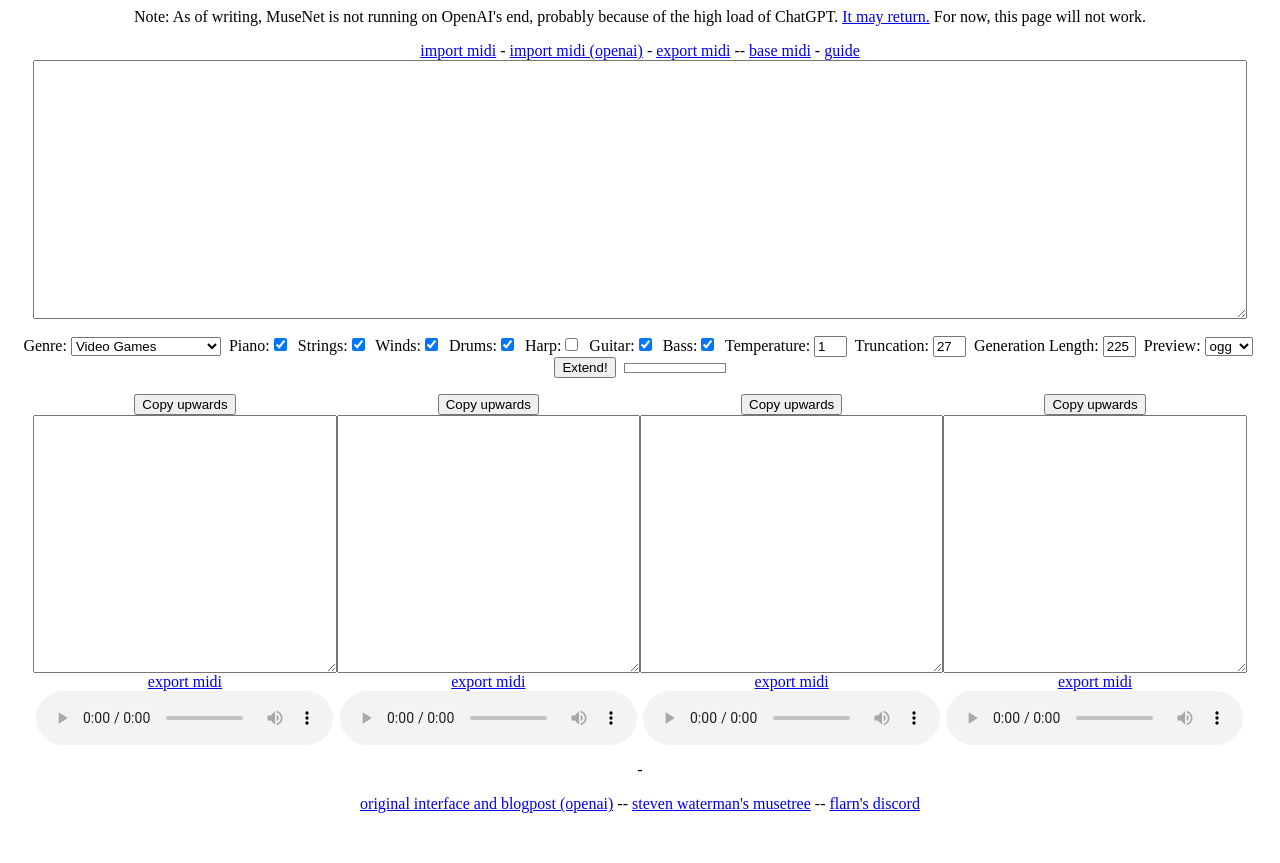
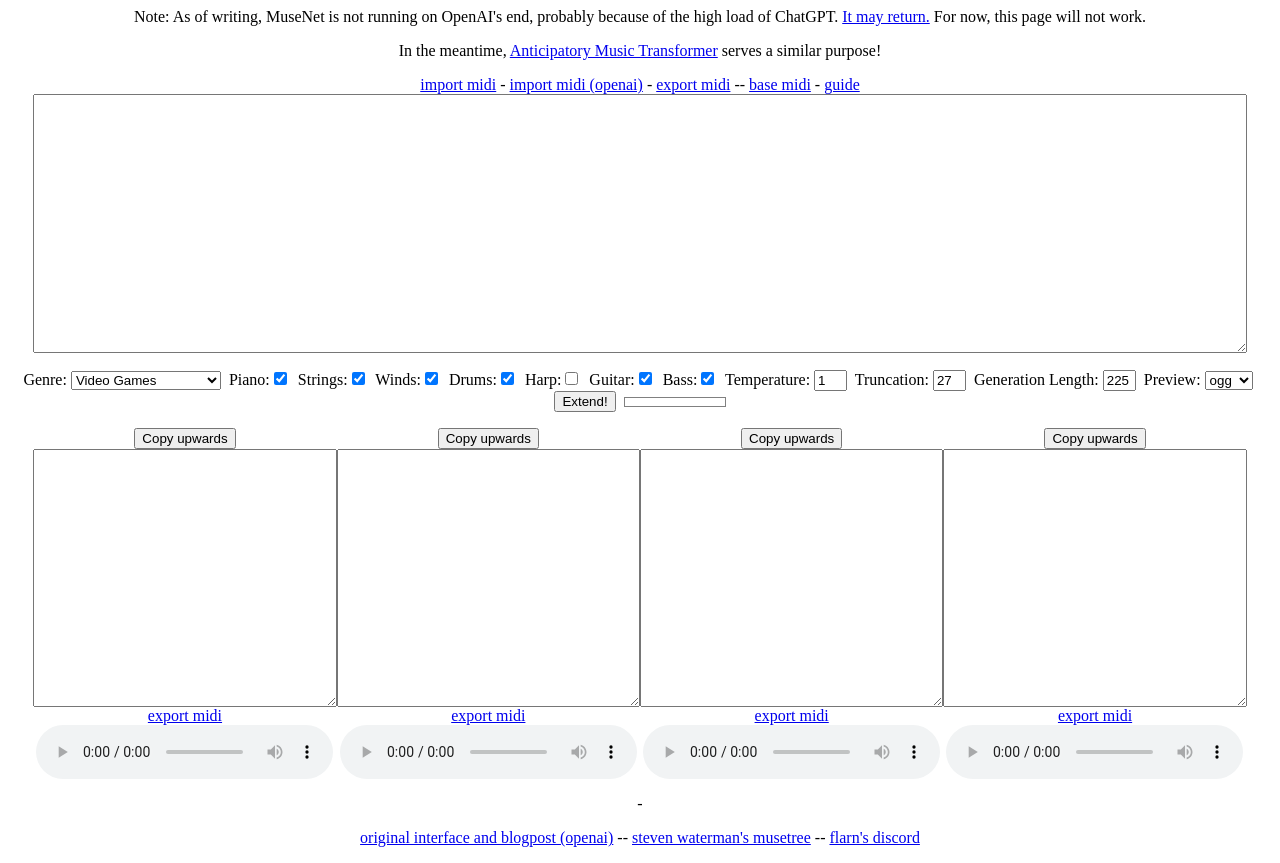
Before and after one commit to MrCheeze/musenet-midi, a plain HTML site: page index.html in a window 1280 px wide. Before the commit the page ends 829 px from the top, so only its background shows below. Drawn offline with Linux system fonts and the light colour scheme.

Commit message:
Update index.html to mention Anticipatory

```diff
--- a/index.html
+++ b/index.html
@@ -34,6 +34,9 @@
 	<body style="text-align: center;">
 		<p>
 			Note: As of writing, MuseNet is not running on OpenAI's end, probably because of the high load of ChatGPT. <a href="https://cdn.discordapp.com/attachments/937599960319418441/1059658368295379014/IMG_9103.png">It may return.</a> For now, this page will not work.
+		</p>
+		<p>
+			In the meantime, <a href="https://crfm.stanford.edu/2023/06/16/anticipatory-music-transformer.html">Anticipatory Music Transformer</a> serves a similar purpose!
 		</p>
 		<p>
 			<input id="file-input" type="file" style="display: none;" onchange="importMidiFile(this.files[0])"/>
```
